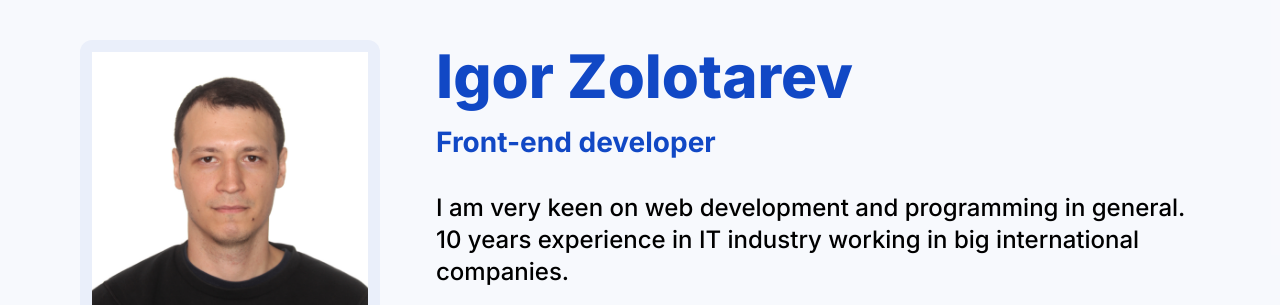
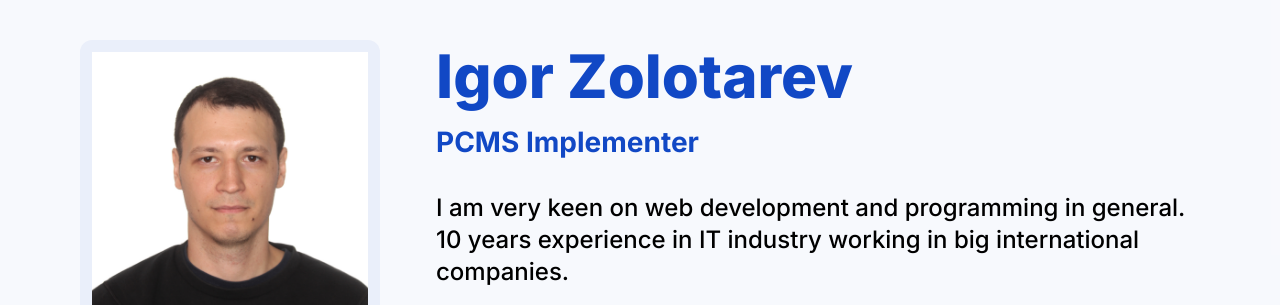
Before and after one commit to izolotarev/cv-mistras, a website built with webpack: page index.html in a window 1280 px wide. Shown: the top 305 px of the page. Built offline with nearby package versions, Linux system fonts and the light colour scheme.

Commit message:
refactor: change job title

```diff
--- a/index.html
+++ b/index.html
@@ -26,7 +26,7 @@
         <div class="header__content">
           <h1 class="heading-1 header__fullname">Igor Zolotarev</h1>
           <h3 class="heading-3 heading-3_blue header__position">
-            Front-end developer
+            PCMS Implementer
           </h3>
           <p class="header__aboutme">
             I am very keen on web development and programming in general. 10
```
